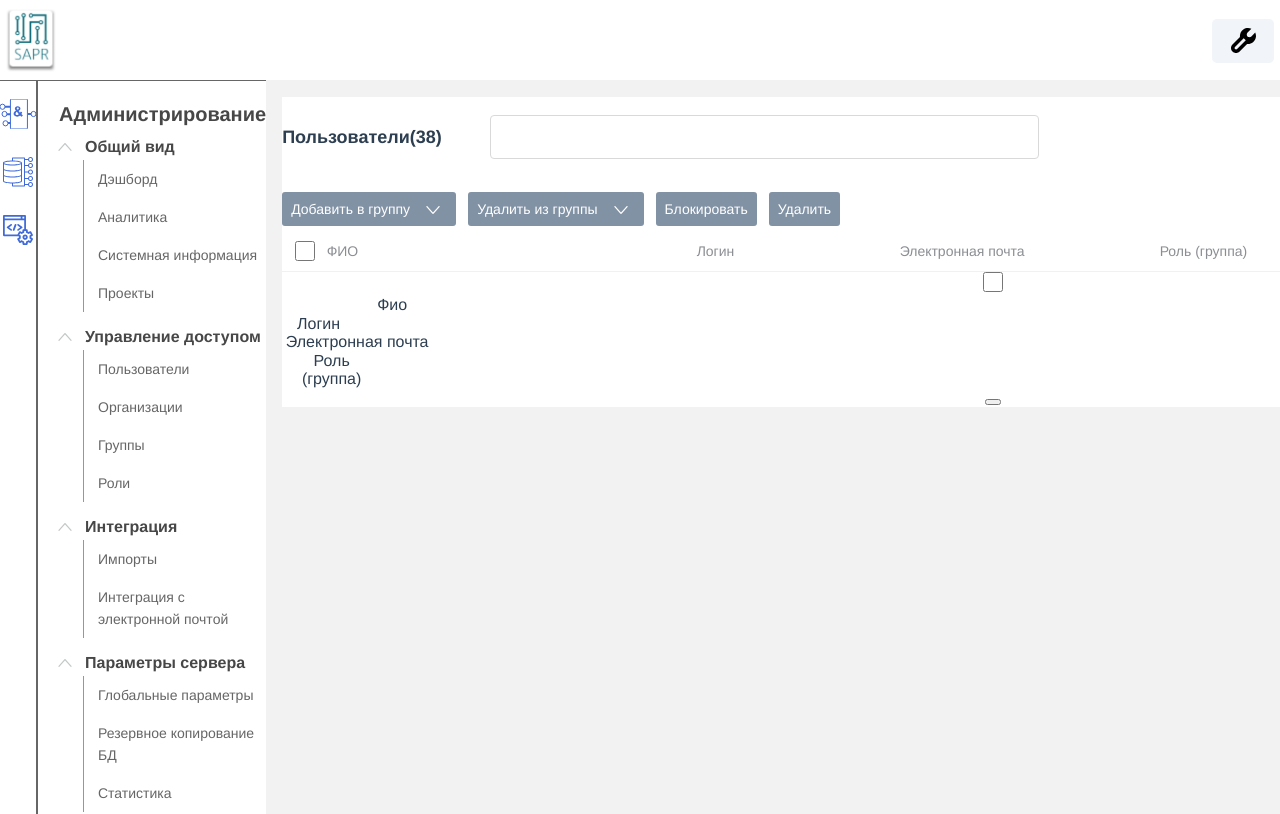
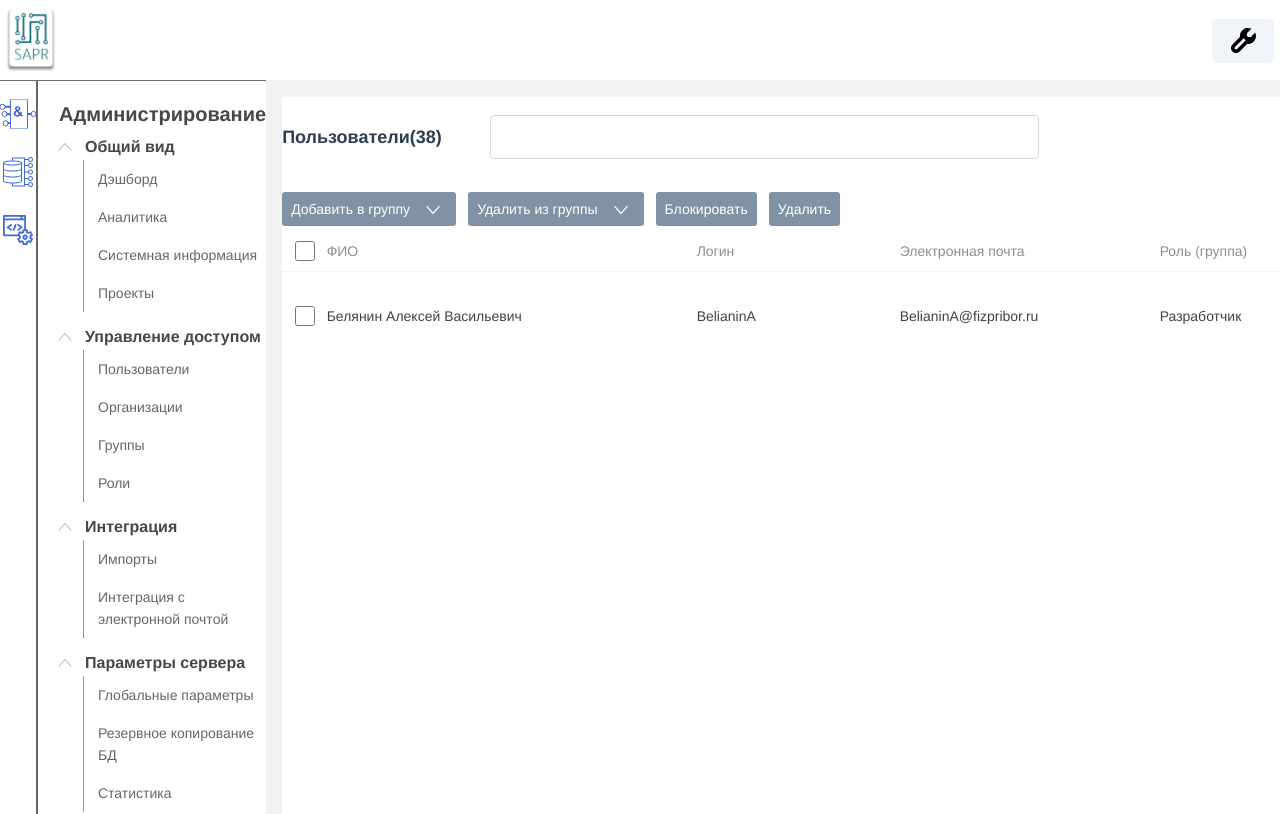
Before and after one commit to NickLobanov/fizpribor, a Vue app: page / in a window 1280 px wide. Shown: the top 814 px of the page. Built offline with nearby package versions, Linux system fonts and the light colour scheme.

Commit message:
add style section users

```diff
--- a/src/components/UsersMenu.vue
+++ b/src/components/UsersMenu.vue
@@ -9,13 +9,13 @@
                 <p class="section__title section__title_email">Электронная почта</p>
                 <p class="section__title section__title_group">Роль (группа)</p>
             </div>
-            <div>
+            <div class="section__users">
                 <input type="checkbox" class="section__checkbox"/>
-                <p class="section__text section__title_name">Фио</p>
-                <p class="section__text section__title_login">Логин</p>
-                <p class="section__text section__title_email">Электронная почта</p>
-                <p class="section__text section__title_group">Роль (группа)</p>
-                <button class="section__button"></button>
+                <p class="section__text section__title_name">Белянин Алексей Васильевич</p>
+                <p class="section__text section__title_login">BelianinA</p>
+                <p class="section__text section__title_email">BelianinA@fizpribor.ru</p>
+                <p class="section__text section__title_group">Разработчик</p>
+                <button class="section__button">настройка</button>
             </div>
         </div>
     </section>
@@ -39,13 +39,15 @@
 
     .section__container {
         background-color: #ffffff;
+        min-height: 768px;
     }
 
     .section__column {
         display: flex;
         align-items: center;
         border-bottom: 1px solid #EDF2F8;
-        padding-bottom: 10px
+        padding-bottom: 10px;
+        margin-bottom: 26px;
     }
 
     .section__checkbox {
@@ -82,4 +84,28 @@
         width: 99px;
         margin-right: 100px;
     }
+
+    .section__users {
+        display: flex;
+        align-items: center;
+        margin-bottom: 37px;
+    }
+
+    .section__text {
+        font-size: 14px;
+        line-height: 16px;
+        color: #3E434A;
+        text-align: left;
+    }
+
+    .section__button {
+        font-size: 14px;
+        line-height: 16px;
+        color: #3E434A;
+        border: none;
+        background-color: #F1F5F9;
+        opacity: 0.8;
+        border-radius: 3px;
+        padding: 10px 24px;
+    }
 </style>
```
